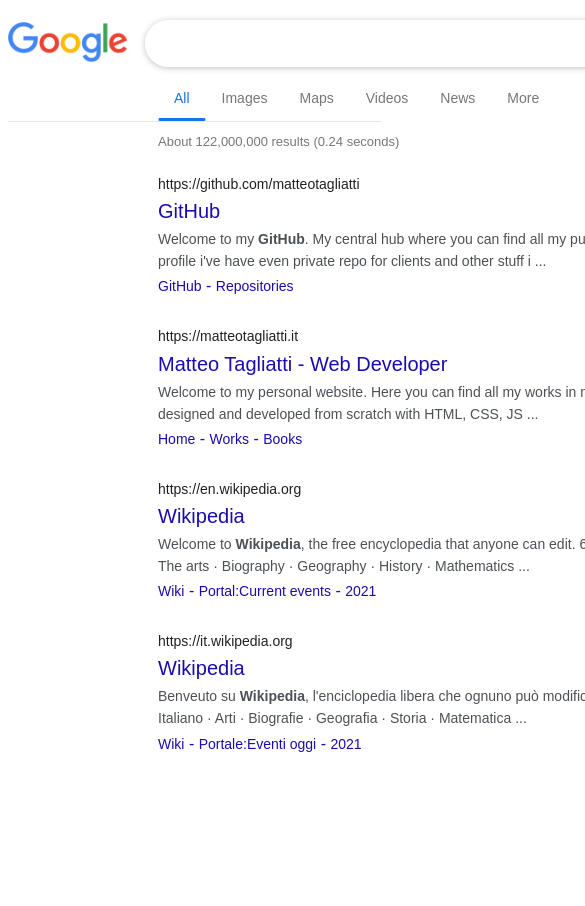
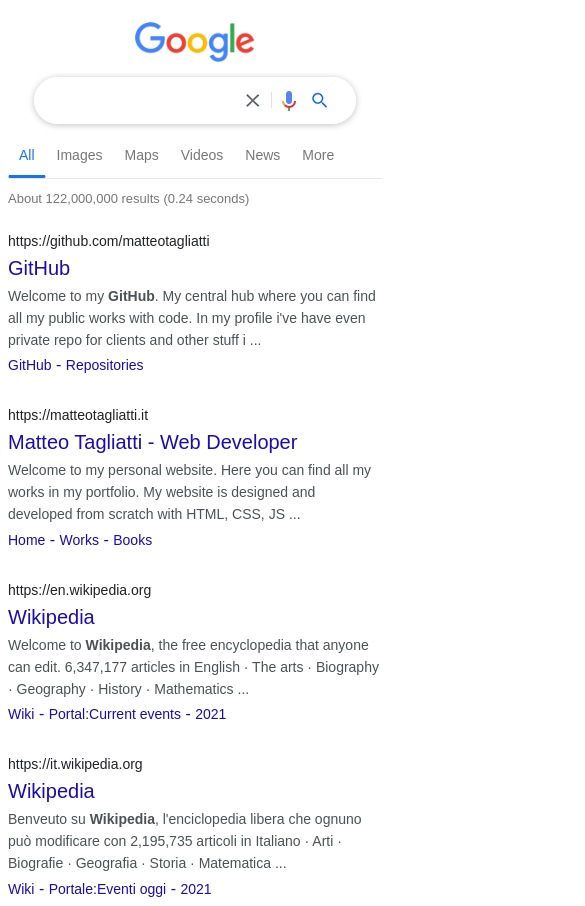
Before and after one commit to Avinashjiyadav/google-homepage-search-clone, a plain HTML site: page search.html in a window 390 px wide. Shown: the top 906 px of the page, 585 px wide, since content can reach past the window. Before the commit the page ends 844 px from the top, so only its background shows below. Drawn offline with Linux system fonts and the light colour scheme; a web font is replaced by a local one.

Commit message:
input required, search.html media query

```diff
--- a/assets/css/style.css
+++ b/assets/css/style.css
@@ -392,3 +392,35 @@ footer > .right {
 .search-result-text .underlineonhover:hover {
     text-decoration: underline;
 }
+
+/* Mobile */
+
+@media only screen and (max-width: 600px) {
+    .search-nav {
+        flex-wrap: wrap;
+        justify-content: center;
+    }
+
+    .search-results {
+        margin-left: 0px;
+        width: 100%;
+    }
+
+    .search-searchbar {
+        margin-left: 0px;
+        max-width: 300px;
+    }
+
+    .search-second-nav{
+        margin-left: 0px;
+        width: 100%;
+    }
+
+    .search-second-nav a {
+        padding: 10px 10px;
+    }
+
+    .search-mobile-none {
+        display: none !important;
+    }
+}
--- a/search.html
+++ b/search.html
@@ -44,7 +44,7 @@
                     <img class="search-icon" src="assets/img/searchresults-icon.png">
                 </div>
             </form>
-            <div class="nav search-icons">
+            <div class="nav search-icons search-mobile-none">
                 <a class="points" href="#">
                     <img class="gear-img" src="assets/img/gear.png">
                 </a>
@@ -66,7 +66,7 @@
                 <a href="#">News</a>
                 <a href="#">More</a>
             </div>
-            <div>
+            <div class="search-mobile-none">
                 <a href="#">Tools</a>
             </div>
         </nav>
```
Also changed, not shown: index.html (+1 -1 lines).
